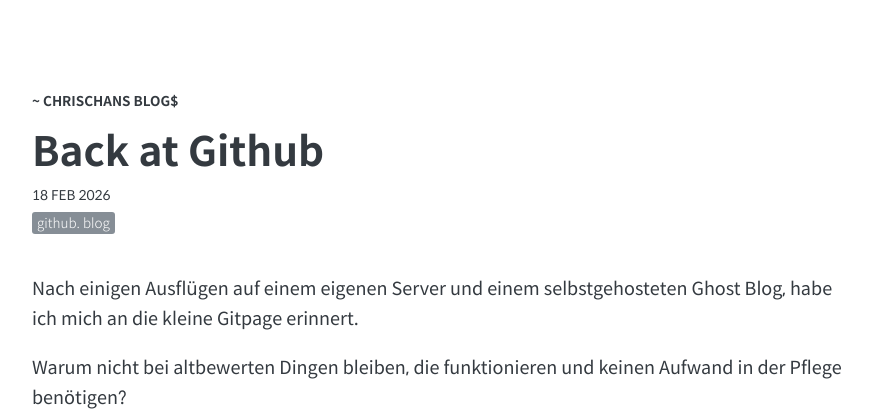
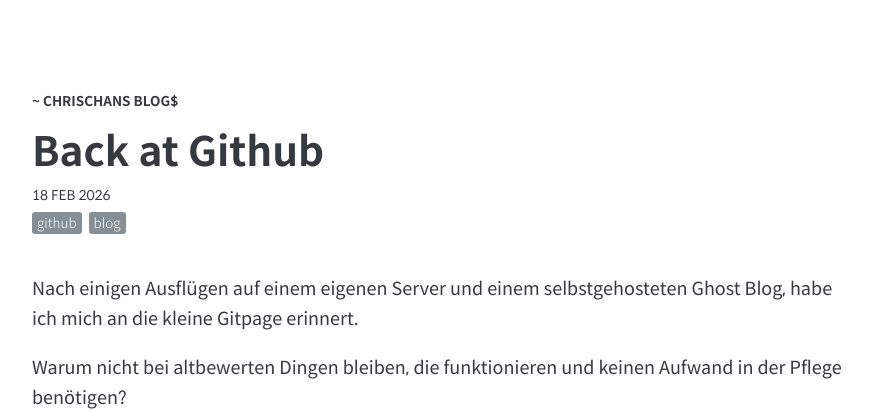
Before and after one commit to netbuk/blog, a Jekyll site: the page built from _posts/2026/2026-02-18-BackAtGithub.md, in a window 1280 px wide. Shown: the top 411 px of the page, without its empty margins (194-1066 px from the left). Built offline with Jekyll 4.4.1, drawn with Linux system fonts in a browser that asks for light colours.

```diff
--- a/_posts/2026/2026-02-18-BackAtGithub.md
+++ b/_posts/2026/2026-02-18-BackAtGithub.md
@@ -2,7 +2,7 @@
 layout: post
 title: Back at Github
 description: ""
-tags: [Github. Blog]
+tags: [Github,Blog]
 share: false
 ---
 
```
